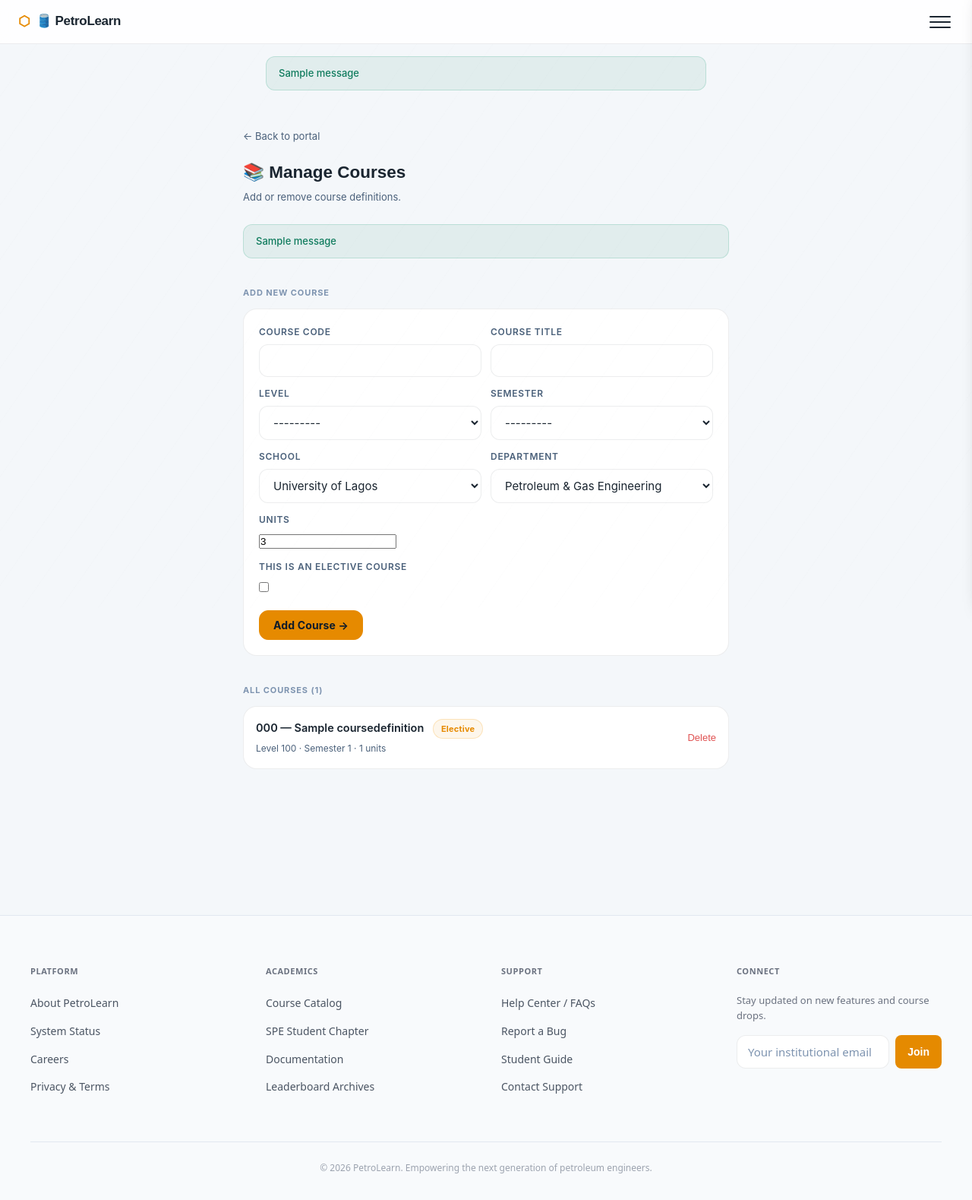
After one commit to Adekunle-Adepoju/AI-lecturer, a Django app: page /staff/courses/ in a window 1280 px wide. The commit adds this page. Shown: the whole page at 76% size. Run offline with Django 5.2, Linux system fonts and the light colour scheme; a user stored in the database is signed in; data comes from the database, SQL or seed files in the repository; both versions use the stored data as it was after the commit; tables that the repository leaves empty hold one stand-in row (values such as "Sample post"); one stand-in notice (Sample message) is shown; some libraries are stand-ins or nearby versions.

Commit message:
added an admin page

```diff
--- a/core/models.py
+++ b/core/models.py
@@ -191,8 +191,9 @@ class StudentProfile(models.Model):
     department = models.CharField(max_length=50, choices=DEPARTMENT_CHOICES, default="petroleum")
     level = models.CharField(max_length=3, choices=LEVEL_CHOICES)
     semester = models.CharField(max_length=1, choices=SEMESTER_CHOICES)
+    is_staff_member = models.BooleanField(default=False)
     elective_courses = models.ManyToManyField(
-        CourseDefinition,
+        'CourseDefinition',
         blank=True,
         related_name="enrolled_students",
         limit_choices_to={"is_elective": True}
--- /dev/null
+++ b/core/staff_forms.py
@@ -0,0 +1,47 @@
+from django import forms
+from .models import SlideDocument, CourseOutline, PastQuestion, CourseDefinition, LEVEL_CHOICES, SEMESTER_CHOICES, SCHOOL_CHOICES, DEPARTMENT_CHOICES
+
+
+class SlideUploadForm(forms.ModelForm):
+    class Meta:
+        model = SlideDocument
+        fields = ["course_code", "course_title", "level", "file"]
+        labels = {
+            "course_code": "Course Code",
+            "course_title": "Course Title",
+            "level": "Level",
+            "file": "Slide File (PDF, DOCX or PPTX)",
+        }
+
+
+class CourseOutlineUploadForm(forms.ModelForm):
+    class Meta:
+        model = CourseOutline
+        fields = ["course_code", "course_title", "level", "file"]
+        labels = {
+            "course_code": "Course Code",
+            "course_title": "Course Title",
+            "level": "Level",
+            "file": "Outline File (PDF or DOCX)",
+        }
+
+
+class PastQuestionUploadForm(forms.ModelForm):
+    class Meta:
+        model = PastQuestion
+        fields = ["course_code", "course_title", "level", "file"]
+        labels = {
+            "course_code": "Course Code",
+            "course_title": "Course Title",
+            "level": "Level",
+            "file": "Past Question File (PDF or DOCX)",
+        }
+
+
+class CourseDefinitionForm(forms.ModelForm):
+    class Meta:
+        model = CourseDefinition
+        fields = ["course_code", "course_title", "level", "semester", "school", "department", "units", "is_elective"]
+        labels = {
+            "is_elective": "This is an elective course",
+        }
--- a/core/urls.py
+++ b/core/urls.py
@@ -19,4 +19,10 @@ urlpatterns = [
     path("history/", views.history_view, name="history"),
     path("session/<str:course_code>/restart/<int:week_number>/", views.restart_session_view, name="restart_session"),
     path("electives/", views.elective_selection_view, name="elective_selection"),
+    path("staff/", views.staff_portal_view, name="staff_portal"),
+    path("staff/slides/upload/", views.staff_upload_slide_view, name="staff_upload_slide"),
+    path("staff/outline/upload/", views.staff_upload_outline_view, name="staff_upload_outline"),
+    path("staff/past-questions/upload/", views.staff_upload_past_questions_view, name="staff_upload_past_questions"),
+    path("staff/courses/", views.staff_manage_courses_view, name="staff_manage_courses"),
+    path("staff/courses/delete/<int:course_id>/", views.staff_delete_course_view, name="staff_delete_course"),
 ]
--- a/core/views.py
+++ b/core/views.py
@@ -16,9 +16,12 @@ from groq import Groq
 from .forms import SignupForm, OnboardingForm, ProfileEditForm, ElectiveSelectionForm
 from .models import (
     StudentProfile, TimetableEntry, Session, TopicSession,
-    SlideDocument, CourseOutline, COURSES, COURSE_OUTLINES, CourseDefinition
+    SlideDocument, CourseOutline, COURSES, COURSE_OUTLINES, CourseDefinition, PastQuestion
 )
 from .prompt import SYSTEM_PROMPT
+from functools import wraps
+from .staff_forms import SlideUploadForm, CourseOutlineUploadForm, PastQuestionUploadForm, CourseDefinitionForm
+
 
 
 # ─── Groq client ───────────────────────────────────────────────────────────────
@@ -875,3 +878,124 @@ def manage_courses_view(request):
         'is_admin_testing': (profile is None)
     }
     return render(request, 'core/manage_courses.html', context)
+
+from functools import wraps
+
+def staff_required(view_func):
+    @wraps(view_func)
+    def wrapper(request, *args, **kwargs):
+        if not request.user.is_authenticated:
+            return redirect("login")
+        if not hasattr(request.user, "profile") or not request.user.profile.is_staff_member:
+            return redirect("dashboard")
+        return view_func(request, *args, **kwargs)
+    return wrapper
+
+
+
+@staff_required
+def staff_portal_view(request):
+    """Staff portal home — overview of uploaded materials"""
+    slides = SlideDocument.objects.all().order_by("-uploaded_at")[:10]
+    outlines = CourseOutline.objects.all().order_by("-uploaded_at")[:10]
+    past_questions = PastQuestion.objects.all().order_by("-uploaded_at")[:10]
+    courses = CourseDefinition.objects.all().order_by("level", "semester", "course_code")
+
+    return render(request, "core/staff/portal.html", {
+        "slides": slides,
+        "outlines": outlines,
+        "past_questions": past_questions,
+        "courses": courses,
+    })
+
+
+@staff_required
+def staff_upload_slide_view(request):
+    if request.method == "POST":
+        form = SlideUploadForm(request.POST, request.FILES)
+        if form.is_valid():
+            slide = form.save()
+            try:
+                from .slide_topic_extractor import _parse_slide_document
+                _parse_slide_document(slide)
+                messages.success(request, f"Slide uploaded and {len(slide.extracted_topics)} topics extracted.")
+            except Exception as e:
+                messages.warning(request, f"Slide saved but topic extraction failed: {str(e)}")
+            return redirect("staff_portal")
+    else:
+        form = SlideUploadForm()
+    return render(request, "core/staff/upload_form.html", {
+        "form": form,
+        "title": "Upload Course Slide",
+        "description": "Upload the full course slide deck (PDF, DOCX or PPTX). Topics will be extracted automatically.",
+    })
+
+
+@staff_required
+def staff_upload_outline_view(request):
+    if request.method == "POST":
+        form = CourseOutlineUploadForm(request.POST, request.FILES)
+        if form.is_valid():
+            outline = form.save()
+            try:
+                from .outline_parser import _parse_course_outline
+                _parse_course_outline(outline)
+                messages.success(request, "Course outline uploaded and parsed successfully.")
+            except Exception as e:
+                messages.warning(request, f"Outline saved but parsing failed: {str(e)}")
+            return redirect("staff_portal")
+    else:
+        form = CourseOutlineUploadForm()
+    return render(request, "core/staff/upload_form.html", {
+        "form": form,
+        "title": "Upload Course Outline",
+        "description": "Upload the course outline document. It will be parsed into weekly topics automatically.",
+    })
+
+
+@staff_required
+def staff_upload_past_questions_view(request):
+    if request.method == "POST":
+        form = PastQuestionUploadForm(request.POST, request.FILES)
+        if form.is_valid():
+            pq = form.save()
+            try:
+                from .past_question_parser import _parse_past_question_file
+                _parse_past_question_file(pq)
+                messages.success(request, f"Past questions uploaded. {len(pq.parsed_questions)} questions extracted.")
+            except Exception as e:
+                messages.warning(request, f"File saved but parsing failed: {str(e)}")
+            return redirect("staff_portal")
+    else:
+        form = PastQuestionUploadForm()
+    return render(request, "core/staff/upload_form.html", {
+        "form": form,
+        "title": "Upload Past Questions",
+        "description": "Upload past exam or test papers. Questions will be extracted and structured automatically.",
+    })
+
+
+@staff_required
+def staff_manage_courses_view(request):
+    if request.method == "POST":
+        form = CourseDefinitionForm(request.POST)
+        if form.is_valid():
+            form.save()
+            messages.success(request, "Course added successfully.")
+            return redirect("staff_manage_courses")
+    else:
+        form = CourseDefinitionForm()
+
+    courses = CourseDefinition.objects.all().order_by("level", "semester", "course_code")
+    return render(request, "core/staff/manage_courses.html", {
+        "form": form,
+        "courses": courses,
+    })
+
+
+@staff_required
+def staff_delete_course_view(request, course_id):
+    course = get_object_or_404(CourseDefinition, id=course_id)
+    course.delete()
+    messages.success(request, f"{course.course_code} deleted.")
+    return redirect("staff_manage_courses")
--- a/templates/core/base.html
+++ b/templates/core/base.html
@@ -213,6 +213,11 @@
     <a href="{% url 'profile_edit' %}" class="nav-drawer-link">
       <span class="nav-drawer-icon">⚙️</span> Edit Profile
     </a>
+    {% if user.is_authenticated and user.profile.is_staff_member %}
+<a href="{% url 'staff_portal' %}" class="nav-drawer-link">
+  <span class="nav-drawer-icon">🏫</span> Staff Portal
+</a>
+{% endif %}
 
     <div class="theme-toggle-container">
       <span class="theme-toggle-label">Appearance</span>
--- /dev/null
+++ b/templates/core/staff/manage_courses.html
@@ -0,0 +1,65 @@
+{% extends "core/base.html" %}
+{% block title %}Manage Courses — PetroLearn{% endblock %}
+
+{% block content %}
+<div class="page-container">
+
+  <a href="{% url 'staff_portal' %}" style="font-size:13px; color:var(--text-secondary)">← Back to portal</a>
+
+  <h2 style="font-family:'Space Grotesk',sans-serif; margin:16px 0 4px">📚 Manage Courses</h2>
+  <p style="font-size:13px; color:var(--text-secondary); margin-bottom:24px">Add or remove course definitions.</p>
+
+  {% if messages %}
+  {% for message in messages %}
+  <div class="message" style="margin-bottom:16px">{{ message }}</div>
+  {% endfor %}
+  {% endif %}
+
+  <!-- Add course form -->
+  <p class="section-label">Add New Course</p>
+  <form method="POST" style="background:var(--navy-card); border:1px solid var(--border); border-radius:var(--radius-lg); padding:20px; margin-bottom:32px">
+    {% csrf_token %}
+    <div style="display:grid; grid-template-columns:1fr 1fr; gap:12px">
+      {% for field in form %}
+      <div style="{% if field.field.widget.input_type == 'checkbox' %}grid-column:1/-1{% endif %}">
+        <label style="display:block; font-size:12px; font-weight:600; color:var(--text-secondary); margin-bottom:6px; text-transform:uppercase; letter-spacing:0.06em">
+          {{ field.label }}
+        </label>
+        {{ field }}
+      </div>
+      {% endfor %}
+    </div>
+    <button type="submit" class="btn btn-primary" style="margin-top:16px">Add Course →</button>
+  </form>
+
+  <!-- Course list -->
+  <p class="section-label">All Courses ({{ courses.count }})</p>
+  <div class="course-list">
+    {% for course in courses %}
+    <div class="course-pill" style="cursor:default">
+      <div>
+        <div class="course-name">
+          {{ course.course_code }} — {{ course.course_title }}
+          {% if course.is_elective %}
+          <span class="badge badge-amber" style="margin-left:8px">Elective</span>
+          {% else %}
+          <span class="badge badge-green" style="margin-left:8px">Compulsory</span>
+          {% endif %}
+        </div>
+        <div class="course-code">Level {{ course.level }} · Semester {{ course.semester }} · {{ course.units }} units</div>
+      </div>
+      <form method="POST" action="{% url 'staff_delete_course' course.id %}">
+        {% csrf_token %}
+        <button type="submit" style="background:none; border:none; color:var(--red-soft); cursor:pointer; font-size:13px"
+                onclick="return confirm('Delete {{ course.course_code }}?')">
+          Delete
+        </button>
+      </form>
+    </div>
+    {% empty %}
+    <p style="color:var(--text-muted); font-size:13px">No courses defined yet.</p>
+    {% endfor %}
+  </div>
+
+</div>
+{% endblock %}
```
Also changed, not shown: templates/core/staff/portal.html (added, +80 -0 lines), templates/core/staff/upload_form.html (added, +44 -0 lines), core/migrations/0009_studentprofile_is_staff_member.py (added), db.sqlite3.
